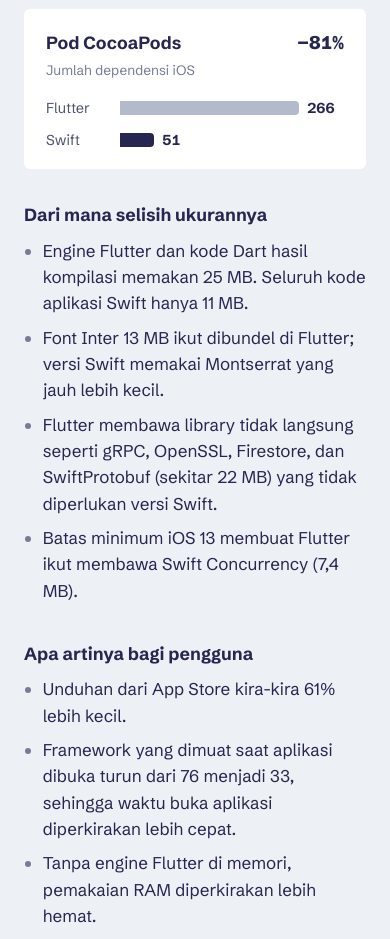
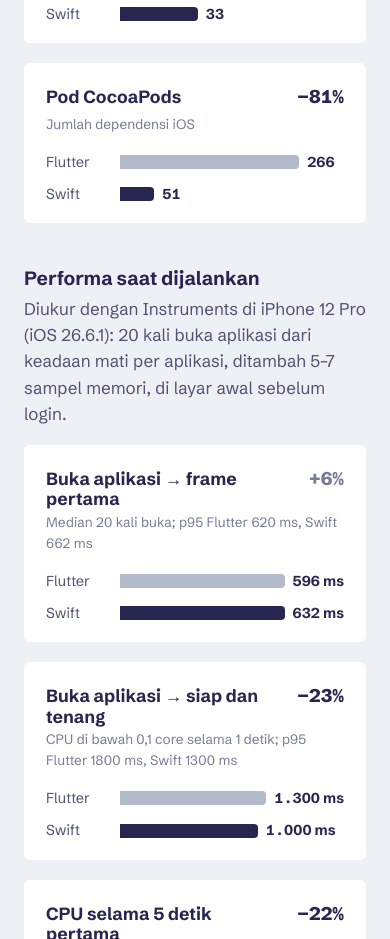
Before and after one commit to FvorY/ezsign-progress, a plain HTML site: page index.html in a window 390 px wide. Shown: the part 8500-9439 px from the top of the page. Drawn offline with Linux system fonts and the light colour scheme; a web font is replaced by a local one.

Commit message:
Tambah hasil pengukuran performa Flutter dan Swift di iPhone 12 Pro

```diff
--- a/index.html
+++ b/index.html
@@ -297,6 +297,11 @@
   .metric-head { display: flex; justify-content: space-between; align-items: baseline; gap: 12px; }
   .metric-head .delta { font-weight: 800; font-size: 1.15rem; white-space: nowrap; }
   .metric .hint { font-size: 0.85rem; color: var(--muted); margin-top: 2px; }
+  .metric-head .delta.worse { color: var(--muted); }
+  .metric .hint { font-variant-numeric: normal; }
+  .compare-sub { margin: 44px 0 6px; font-size: 1.2rem; }
+  .compare-sub + p { color: var(--ink-2); margin: 0 0 18px; max-width: 68ch; }
+  .method { margin-top: 20px; font-size: 0.88rem; color: var(--muted); max-width: 72ch; }
   .bars { margin-top: 16px; display: grid; gap: 10px; }
   .bar-row { display: grid; grid-template-columns: 64px 1fr; gap: 10px; align-items: center; font-size: 0.9rem; }
   .bar-row .who { color: var(--ink-2); }
@@ -547,10 +552,16 @@
 <section class="wrap" id="perbandingan">
   <div class="section-head">
     <h2>Flutter dibanding Swift</h2>
-    <p>Kedua aplikasi dibangun dalam mode Release untuk iPhone pada 30 Oktober 2026 dari kode terbaru masing-masing. Untuk semua angka di bawah, makin kecil makin baik.</p>
+    <p>Kedua aplikasi dibangun dalam mode Release untuk iPhone pada 30 Oktober 2026 dari kode terbaru masing-masing, lalu diukur di iPhone yang sama. Untuk semua angka di bawah, makin kecil makin baik.</p>
   </div>
   <p class="compare-legend"><span>Flutter</span><span class="k-swift">Swift</span></p>
+  <h3 class="compare-sub">Ukuran aplikasi</h3>
   <div class="compare" id="compare"></div>
+
+  <h3 class="compare-sub">Performa saat dijalankan</h3>
+  <p>Diukur dengan Instruments di iPhone 12 Pro (iOS 26.6.1): 20 kali buka aplikasi dari keadaan mati per aplikasi, ditambah 5–7 sampel memori, di layar awal sebelum login.</p>
+  <div class="compare" id="compare-perf"></div>
+  <p class="method">Cara ukur: build Release bertanda tangan development, server prod, urutan bergantian Flutter → Swift → Flutter → Swift, masing-masing 1 kali pemanasan lalu 10 kali buka. Angka yang ditampilkan adalah median. "Siap dan tenang" adalah titik ketika CPU aplikasi sudah di bawah 0,1 core selama 1 detik penuh. Memori adalah physical footprint dari Activity Monitor, 12 detik setelah aplikasi dibuka. Suhu perangkat normal sepanjang pengujian.</p>
 
   <div class="why">
     <div>
@@ -566,9 +577,10 @@
       <h3>Apa artinya bagi pengguna</h3>
       <ul>
         <li>Unduhan dari App Store kira-kira 61% lebih kecil.</li>
-        <li>Framework yang dimuat saat aplikasi dibuka turun dari 76 menjadi 33, sehingga waktu buka aplikasi diperkirakan lebih cepat.</li>
-        <li>Tanpa engine Flutter di memori, pemakaian RAM diperkirakan lebih hemat.</li>
-        <li>Waktu buka, RAM, dan kelancaran scroll belum diukur. Angka pastinya menunggu pengukuran dengan Instruments di iPhone fisik.</li>
+        <li>Memori di layar awal turun dari sekitar 124 MB menjadi 20 MB, karena tidak ada engine Flutter dan isolate Dart di memori.</li>
+        <li>Aplikasi Swift sudah siap dan tenang sekitar 23% lebih cepat, dengan CPU saat startup 22% lebih sedikit.</li>
+        <li>Frame pertama Swift justru sedikit lebih lambat (632 ms dibanding 596 ms). Flutter cepat menampilkan frame native, tetapi butuh waktu lebih lama sampai UI Dart selesai dan tenang.</li>
+        <li>Waktu layar Dashboard, membuka PDF, dan kelancaran scroll belum diukur karena butuh akun login dan interaksi di perangkat.</li>
       </ul>
     </div>
   </div>
@@ -656,26 +668,68 @@
     { name: "Pod CocoaPods", hint: "Jumlah dependensi iOS", unit: "", flutter: 266, swift: 51 }
   ];
 
-  const compare = document.getElementById("compare");
+  // Measured on iPhone 12 Pro with Instruments (median of 20 launches and 5-7 memory samples).
+  const perf = [
+      {
+          "name": "Buka aplikasi → frame pertama",
+          "hint": "Median 20 kali buka; p95 Flutter 620 ms, Swift 662 ms",
+          "unit": " ms",
+          "flutter": 596,
+          "swift": 632
+      },
+      {
+          "name": "Buka aplikasi → siap dan tenang",
+          "hint": "CPU di bawah 0,1 core selama 1 detik; p95 Flutter 1800 ms, Swift 1300 ms",
+          "unit": " ms",
+          "flutter": 1300,
+          "swift": 1000
+      },
+      {
+          "name": "CPU selama 5 detik pertama",
+          "hint": "Total waktu CPU semua thread aplikasi",
+          "unit": " s",
+          "flutter": 1.17,
+          "swift": 0.91
+      },
+      {
+          "name": "Memori di layar awal",
+          "hint": "Physical footprint; Flutter 124,1–124,7 MB, Swift 18,3–21,2 MB",
+          "unit": " MB",
+          "flutter": 124.4,
+          "swift": 19.6
+      },
+      {
+          "name": "CPU saat diam",
+          "hint": "Rata-rata di layar awal; selisihnya kecil, praktis setara. Thread aktif Flutter 13, Swift 7",
+          "unit": "%",
+          "flutter": 1.06,
+          "swift": 0.98
+      }
+  ];
+
   const tbody = document.querySelector("#compare-table tbody");
-  metrics.forEach(m => {
+  const fmt = v => v.toLocaleString("id-ID");
+  const render = (list, compare) => list.forEach(m => {
     const max = Math.max(m.flutter, m.swift);
     const delta = Math.round((m.swift - m.flutter) / m.flutter * 100);
     const deltaText = (delta < 0 ? "−" : "+") + Math.abs(delta) + "%";
+    const worse = delta > 0 ? " worse" : "";
     const card = document.createElement("article");
     card.className = "metric";
     card.innerHTML = `
-      <div class="metric-head"><h3>${m.name}</h3><span class="delta">${deltaText}</span></div>
+      <div class="metric-head"><h3>${m.name}</h3><span class="delta${worse}">${deltaText}</span></div>
       <p class="hint">${m.hint}</p>
       <div class="bars">
-        <div class="bar-row"><span class="who">Flutter</span><span class="bar-line"><span class="bar" style="width:${m.flutter / max * 80}%"></span><span class="val">${m.flutter}${m.unit}</span></span></div>
-        <div class="bar-row"><span class="who">Swift</span><span class="bar-line"><span class="bar swift" style="width:${m.swift / max * 80}%"></span><span class="val">${m.swift}${m.unit}</span></span></div>
+        <div class="bar-row"><span class="who">Flutter</span><span class="bar-line"><span class="bar" style="width:${m.flutter / max * 80}%"></span><span class="val">${fmt(m.flutter)}${m.unit}</span></span></div>
+        <div class="bar-row"><span class="who">Swift</span><span class="bar-line"><span class="bar swift" style="width:${m.swift / max * 80}%"></span><span class="val">${fmt(m.swift)}${m.unit}</span></span></div>
       </div>`;
     compare.appendChild(card);
     const tr = document.createElement("tr");
-    tr.innerHTML = `<td>${m.name}</td><td class="num">${m.flutter}${m.unit}</td><td class="num">${m.swift}${m.unit}</td><td class="num">${deltaText}</td>`;
+    tr.innerHTML = `<td>${m.name}</td><td class="num">${fmt(m.flutter)}${m.unit}</td><td class="num">${fmt(m.swift)}${m.unit}</td><td class="num">${deltaText}</td>`;
     tbody.appendChild(tr);
   });
+  render(metrics, document.getElementById("compare"));
+  render(perf, document.getElementById("compare-perf"));
 
   // Start the signature stroke once the brush font is ready.
   document.fonts.ready.then(() => document.getElementById("signature").classList.add("go"));
```
